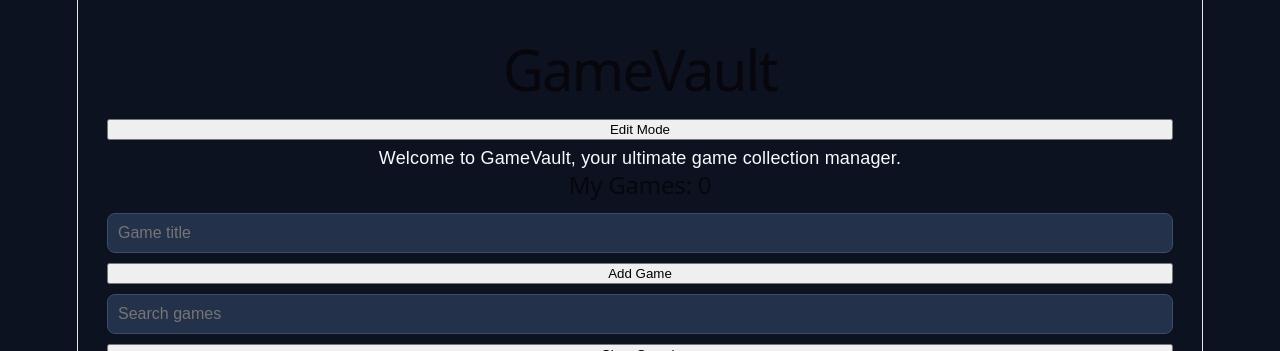
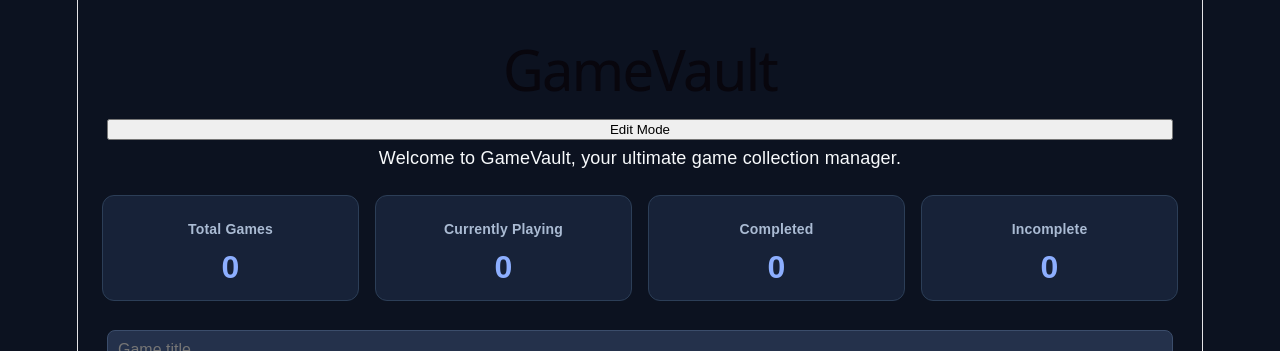
Before and after one commit to james1198/Gamevault, a React app in the folder frontend/: page / in a window 1280 px wide. Shown: the top 351 px of the page. Built offline with nearby package versions, Linux system fonts and the light colour scheme; no server answers; the HTML template or start-up script is replaced by a standard one.

Commit message:
feat: add game statistics display and enhance UI layout

```diff
--- a/frontend/src/App.css
+++ b/frontend/src/App.css
@@ -251,3 +251,38 @@ select:focus {
   grid-template-columns: repeat(auto-fit, minmax(min(100%, 280px), 1fr));
   gap: 20px;
 }
+.stats {
+  display: grid;
+  grid-template-columns: repeat(4, 1fr);
+  gap: 16px;
+  margin: 24px 0;
+}
+.stat-card {
+  background-color: #172238;
+  border: 1px solid #2c3e57;
+  border-radius: 12px;
+  padding: 20px;
+  text-align: center;
+}
+.stat-card h3 {
+  color: #aabbd3;
+  font-size: 14px;
+  margin: 0;
+}
+
+.stat-card p {
+  color: #8dafff;
+  font-size: 32px;
+  font-weight: bold;
+  margin: 12px 0 0;
+}
+@media (max-width: 600px) {
+  .stats {
+    grid-template-columns: 1fr;
+  }
+}
+@media (max-width: 900px) {
+  .stats {
+    grid-template-columns: repeat(2, 1fr);
+  }
+}
--- a/frontend/src/App.jsx
+++ b/frontend/src/App.jsx
@@ -94,10 +94,15 @@ function App() {
       ),
     )
   }
-
+  const completedGames = game.filter(
+  (currentGame) => currentGame.status === 'Completed'
+).length
   const filteredGames = game.filter((currentGame) =>
     (currentGame.title || '').toLowerCase().includes(searchTerm.toLowerCase()),
   )
+  const playingGames = game.filter(
+  (currentGame) => currentGame.status === 'Currently Playing'
+).length
 
   useEffect(() => {
     fetch('http://localhost:5000/api/games')
@@ -114,7 +119,26 @@ function App() {
       </button>
 
       <p>Welcome to GameVault, your ultimate game collection manager.</p>
-      <h2>My Games: {game.length}</h2>
+      <div className="stats">
+        <div className="stat-card">
+          <h3>Total Games</h3>
+          <p>{game.length}</p>
+        </div>
+
+        <div className="stat-card">
+          <h3>Currently Playing</h3>
+          <p>{playingGames}</p>
+        </div>
+
+        <div className="stat-card">
+          <h3>Completed</h3>
+          <p>{completedGames}</p>
+        </div>
+        <div className="stat-card">
+          <h3>Incomplete</h3>
+          <p>{game.length - completedGames - playingGames}</p>
+        </div>
+      </div>
 
       <input
         type="text"
```
Also changed, not shown: 1 other file (tests, documents, lock files or other folders).
